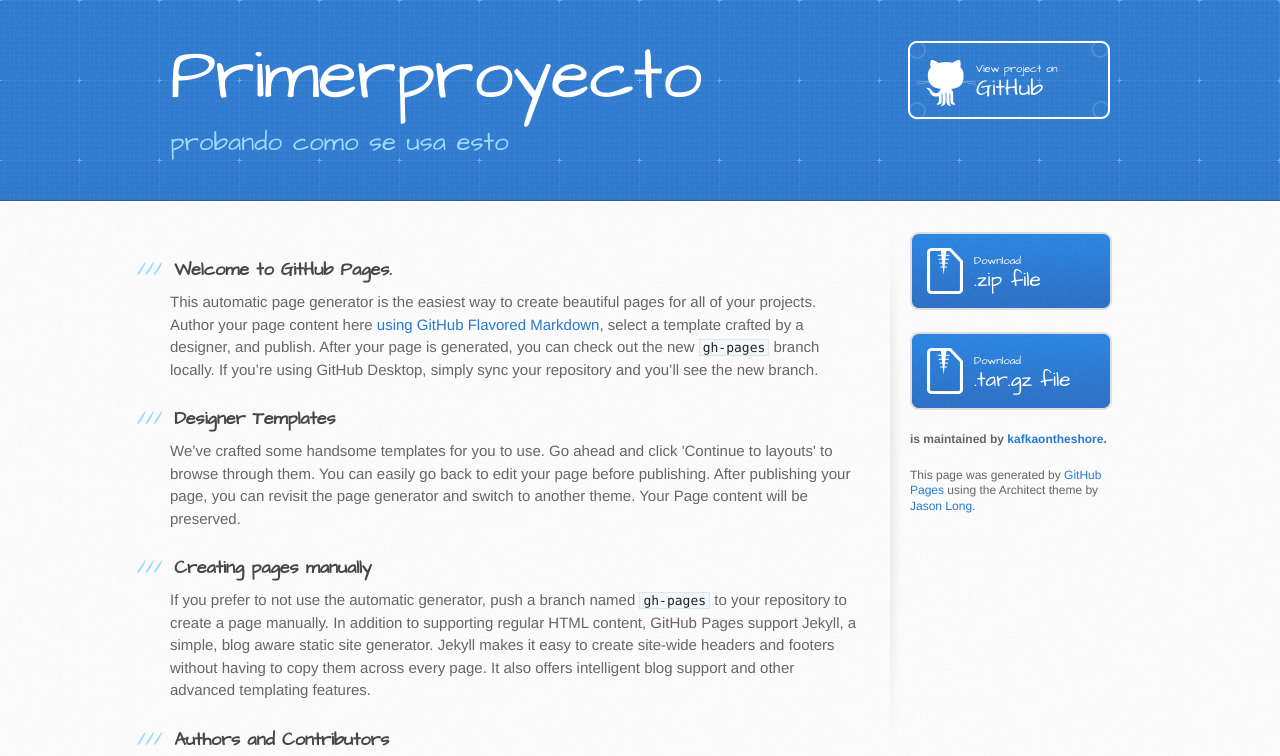
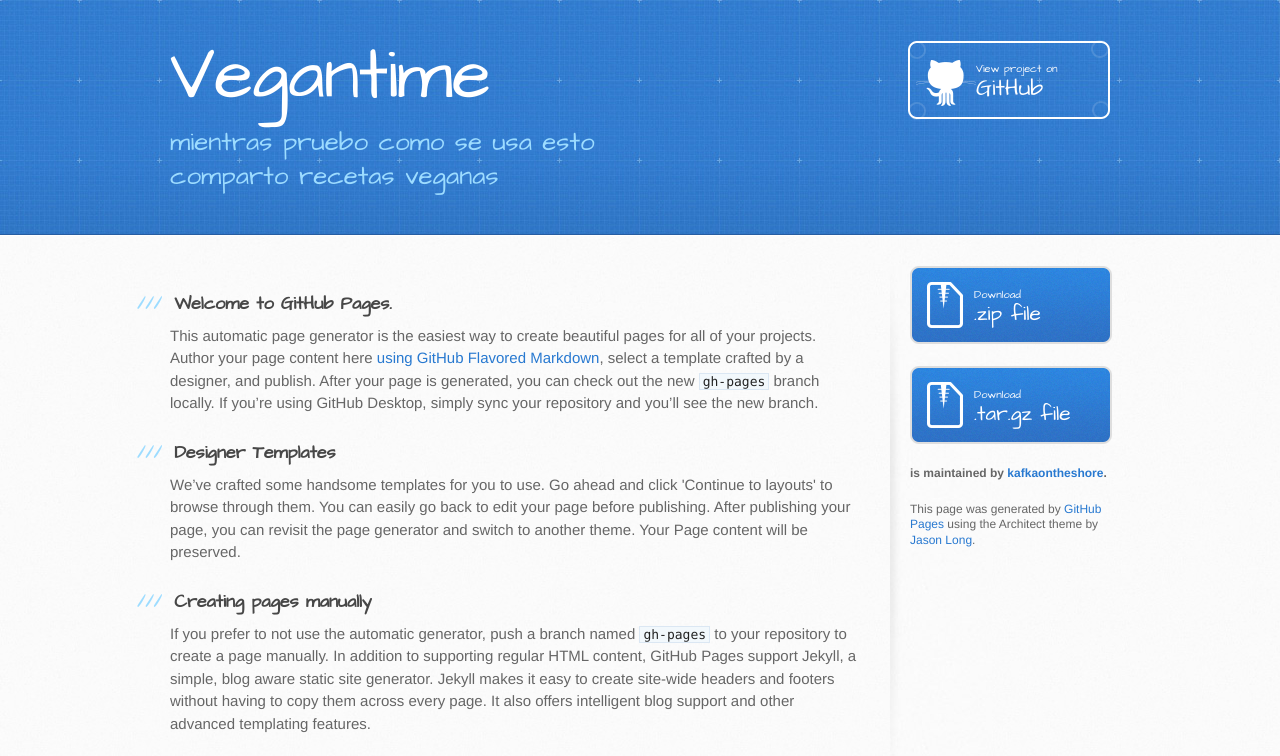
Before and after one commit to kafkaontheshore/primerproyecto, a plain HTML site: page index.html in a window 1280 px wide. Shown: the top 756 px of the page. Drawn offline with Linux system fonts and the light colour scheme.

Commit message:
Update index.html

```diff
--- a/index.html
+++ b/index.html
@@ -19,8 +19,8 @@
   <body>
     <header>
       <div class="inner">
-        <h1>Primerproyecto</h1>
-        <h2>probando como se usa esto</h2>
+        <h1>Vegantime</h1>
+        <h2>mientras pruebo como se usa esto comparto recetas veganas</h2>
         <a href="https://github.com/kafkaontheshore/primerproyecto" class="button"><small>View project on</small> GitHub</a>
       </div>
     </header>
```
